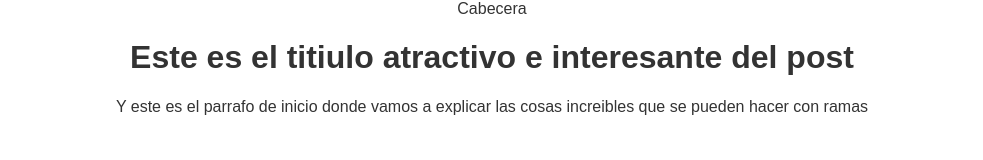
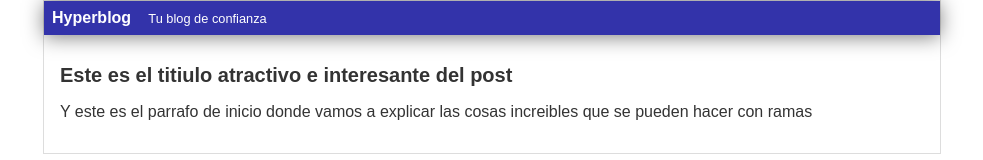
Before and after one commit to jjnm2422/hyperblog, a plain HTML site: page index.html in a window 1280 px wide. Shown: the whole page, without its empty margins (148-1131 px from the left). Drawn offline with Linux system fonts and the light colour scheme.

Commit message:
Finalizada la cabecera con diseño azul

```diff
--- a/estilos.css
+++ b/estilos.css
@@ -8,10 +8,27 @@ body
     padding: 0;
 }
 
+#cabecera
+{
+    background: #33A;
+    box-shadow: 0px 2px 20px 0px rgba(0, 0, 0, 0.5);
+    color: white;
+    font-weight: bold;
+    margin: 0;
+    padding: 0.5em;
+}
+
+#cabecera #tagline
+{
+    padding: 0 0 0 1em;
+    font-weight: normal;
+    font-size: 0.8em;
+}
+
 #container
 {
     width: 70%;
-    padding: 1em;
+    padding: 0;
     text-align: left;
     border: 1px solid #DDD;
     margin: 0 auto;
@@ -21,3 +38,8 @@ body
 {
     font-size: 20px;
 }
+
+#post
+{
+    padding: 1em;
+}
--- a/index.html
+++ b/index.html
@@ -8,11 +8,12 @@
     <link rel="stylesheet" href="estilos.css">
 </head>
 <body>
-    <div class="container">
+    <div id="container">
         <div id="cabecera">
-            Cabecera
+            Hyperblog
+            <span id="tagline">Tu blog de confianza</span>
         </div>
-        <div class="post">
+        <div id="post">
             <h1>Este es el titiulo atractivo e interesante del post</h1>
             <p>Y este es el parrafo de inicio donde vamos a explicar las cosas increibles que se pueden hacer con ramas</p>
         </div>
```
